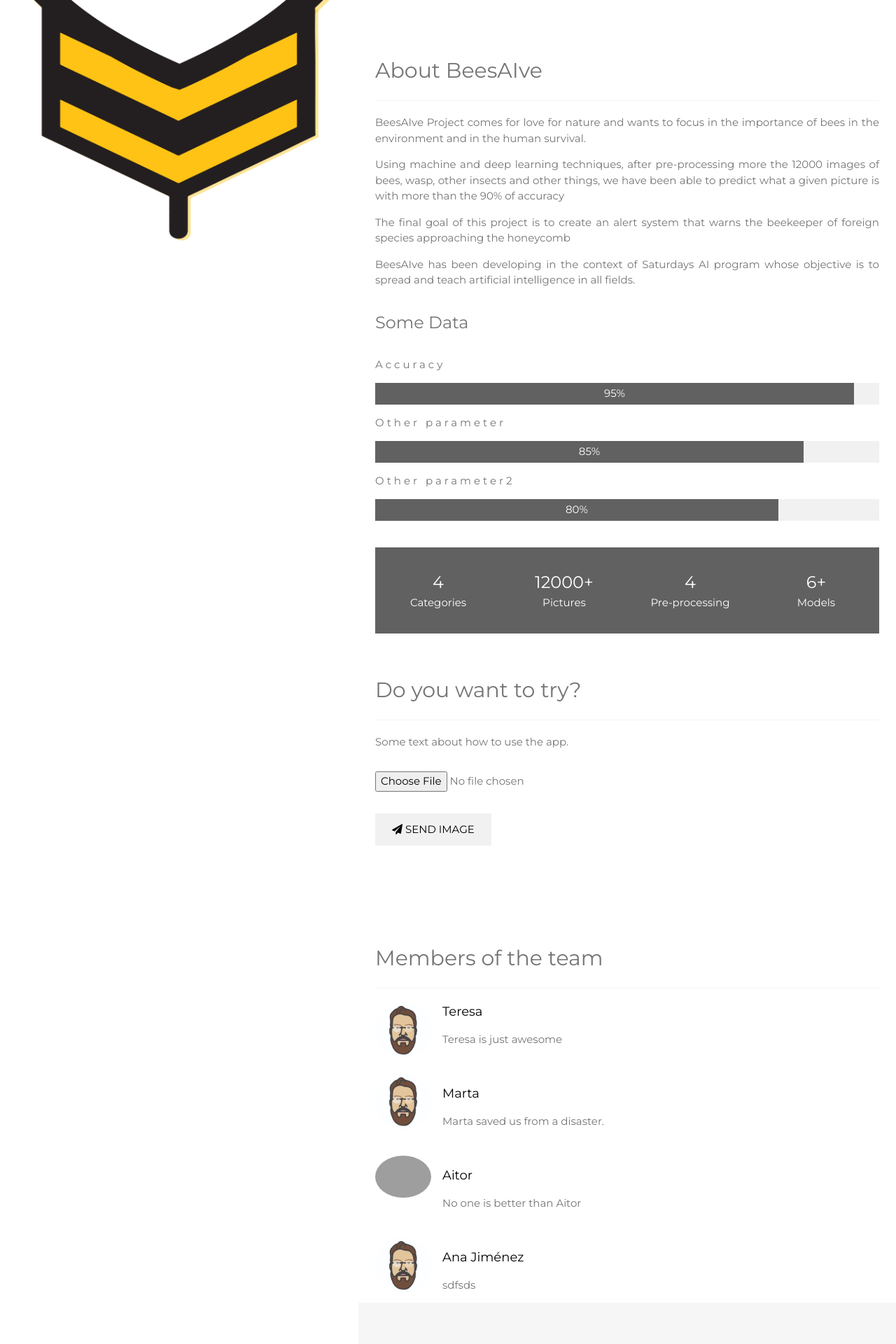
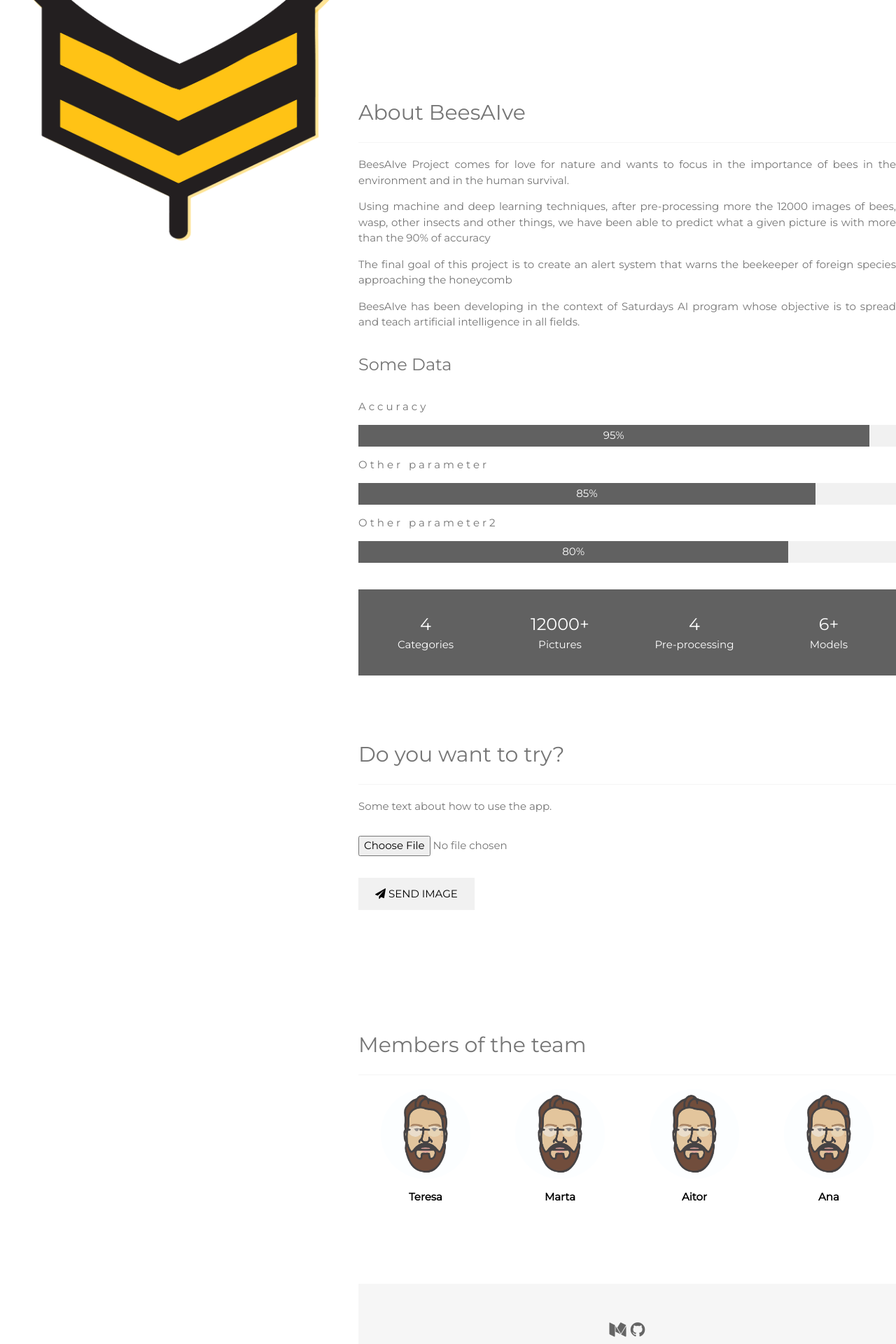
Before and after one commit to ajvalbuena/beesAIve, a Flask app: template templates/index.html in a window 1280 px wide. Shown: the part 400-2320 px from the top of the page at 70% size. Run offline with Flask 2, Linux system fonts and the light colour scheme; the template is opened without the code that fills it, so the values that code supplies are empty; grey boxes are pictures that could not be loaded.

Commit message:
Align index

```diff
--- a/templates/index.html
+++ b/templates/index.html
@@ -21,26 +21,21 @@
       <nav class="w3-sidebar w3-hide-medium w3-hide-small" style="width:40%">
          <div class="bgimg"></div>
       </nav>
-
-
       <!-- Page Content -->
-<div class="w3-main w3-padding-large" style="margin-left:40%">
-
+      <div class="w3-main w3-padding-64" style="margin-left:40%">
          <!-- Header -->
          <header class="w3-container w3-center" style="padding:128px 16px" id="home">
             <img class="w3-image" src="{{url_for('static', filename='photos/bee_title.png')}}" style="width:70%" >
             <p>Saturdays AI project</p>
          </header>
-
-
-
          <!-- About Section -->
          <div class="w3-content w3-justify w3-text-grey w3-padding-32" id="about">
             <h2>About BeesAIve</h2>
             <hr class="w3-opacity">
             <p>BeesAIve Project comes for love for nature and wants to focus in the importance of bees in the environment and in the human survival.</p>
             <p>Using machine and deep learning techniques, after pre-processing more the 12000 images of bees, wasp, other insects and other things, we have been able to
-    predict what a given picture is with more than the 90% of accuracy</p>
+               predict what a given picture is with more than the 90% of accuracy
+            </p>
             <p>The final goal of this project is to create an alert system that warns the beekeeper of foreign species approaching the honeycomb</p>
             <p>BeesAIve has been developing in the context of Saturdays AI program whose objective is to spread and teach artificial intelligence in all fields.
             </p>
@@ -56,8 +51,8 @@
             <p class="w3-wide">Other parameter2</p>
             <div class="w3-light-grey">
                <div class="w3-container w3-center w3-padding-small w3-dark-grey" style="width:80%">80%</div>
-    </div><br>
-
+            </div>
+            <br>
             <div class="w3-row w3-center w3-dark-grey w3-padding-16 w3-section">
                <div class="w3-quarter w3-section">
                   <span class="w3-xlarge">4</span><br>
@@ -76,13 +71,11 @@
                   Models
                </div>
             </div>
-
-
+         </div>
          <!-- Demo Section -->
          <div class="w3-padding-32 w3-content w3-text-grey" id="demo" style="margin-bottom:64px">
             <h2>Do you want to try?</h2>
             <hr class="w3-opacity">
-
             <p>Some text about how to use the app.
             </p>
             <form method=post enctype=multipart/form-data>
@@ -91,49 +84,43 @@
                <i class="fa fa-paper-plane"></i> SEND IMAGE
                </button>
             </form>
-
-    <!-- End demo Section -->
          </div>
-
          <!-- Team-->
-    <div class="w3-padding-32 w3-content w3-text-grey" id="team" style="margin-bottom:64px">
+         <div class="w3-padding-64 w3-content w3-text-grey" id="team" style="margin-bottom:150px">
             <h2>Members of the team</h2>
             <hr class="w3-opacity">
-
-        <img src="{{url_for('static', filename='photos/Avatar_Aitor.jpg')}}" alt="Avatar" class="w3-left w3-circle w3-margin-right" style="width:80px">
-        <p><span class="w3-large w3-text-black w3-margin-right">Teresa
-        <p>Teresa is just awesome </p><br>
-
-        <img src="{{url_for('static', filename='photos/Avatar_Aitor.jpg')}}" alt="Avatar" class="w3-left w3-circle w3-margin-right" style="width:80px">
-        <p><span class="w3-large w3-text-black w3-margin-right">Marta
-        <p>Marta saved us from a disaster.</p><br>
-
-        <img src="{{url_for('static', filename='photos/AAvatar_Aitor.jpg')}}" alt="Avatar" class="w3-left w3-circle w3-margin-right" style="width:80px">
-        <p><span class="w3-large w3-text-black w3-margin-right">Aitor
-        <p>No one is better than Aitor</p><br>
-
-        <img src="{{url_for('static', filename='photos/Avatar_Aitor.jpg')}}" class="w3-left w3-circle w3-margin-right" style="width:80px">
-        <p><span class="w3-large w3-text-black w3-margin-right">Ana Jiménez
-        <p>sdfsds</p><br>
-    <div>
-
-
-  <!-- End About Section -->
+            <div class="w3-quarter w3-container w3-margin-bottom w3-center">
+               <img class="w3-hover-opacity  w3-circle" src="{{url_for('static', filename='photos/Avatar_Aitor.jpg')}}" style="width:80%" >
+               <div class="w3-container w3-white">
+                  <p><b>Teresa</b></p>
                </div>
-
-
-
+            </div>
+            <div class="w3-quarter w3-container w3-margin-bottom w3-center">
+               <img class="w3-hover-opacity  w3-circle" src="{{url_for('static', filename='photos/Avatar_Aitor.jpg')}}" style="width:80%" >
+               <div class="w3-container w3-white">
+                  <p><b>Marta</b></p>
+               </div>
+            </div>
+            <div class="w3-quarter w3-container w3-margin-bottom w3-center">
+               <img class="w3-hover-opacity  w3-circle" src="{{url_for('static', filename='photos/Avatar_Aitor.jpg')}}" style="width:80%" >
+               <div class="w3-container w3-white">
+                  <p><b>Aitor</b></p>
+               </div>
+            </div>
+            <div class="w3-quarter w3-container w3-margin-bottom w3-center">
+               <img class="w3-hover-opacity  w3-circle" src="{{url_for('static', filename='photos/Avatar_Aitor.jpg')}}" style="width:80%" >
+               <div class="w3-container w3-white">
+                  <p><b>Ana</b></p>
+               </div>
+            </div>
+         </div>
+      </div>
       <!-- Footer -->
-  <footer class="w3-container w3-padding-64 w3-light-grey w3-center w3-opacity w3-xlarge" style="margin:-24px">
+      <footer class="w3-container w3-padding-48 w3-light-grey w3-center w3-opacity w3-xlarge" style="margin-left:40%" >
          <i class="fa fa-medium w3-hover-opacity"></i>
          <i class="fa fa-github w3-hover-opacity"></i>
          <p class="w3-medium">Powered by <a href="https://saturdays.ai/" target="_blank" class="w3-hover-text-green">SaturdaysAI</a></p>
          <!-- End footer -->
       </footer>
-
-<!-- END PAGE CONTENT -->
-</div>
-
-
    </body>
 </html>
```
Lines whose indentation alone changed are shown as unchanged.
